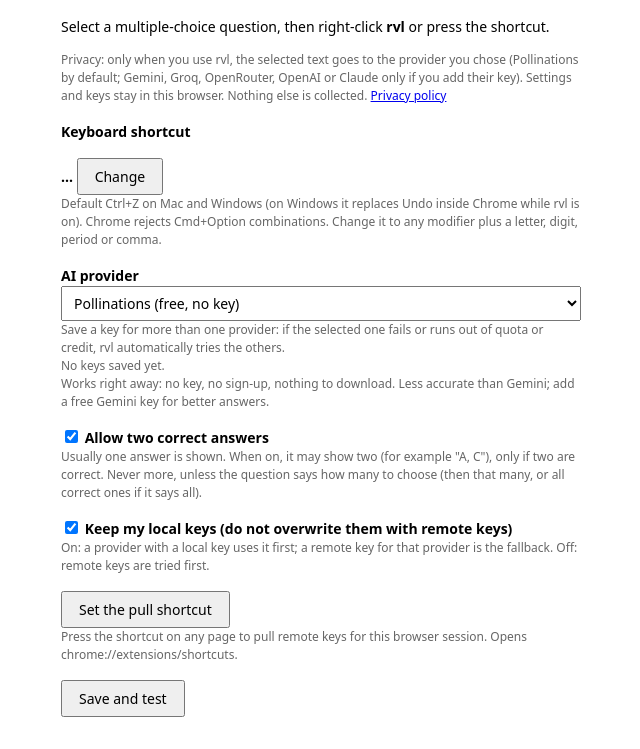
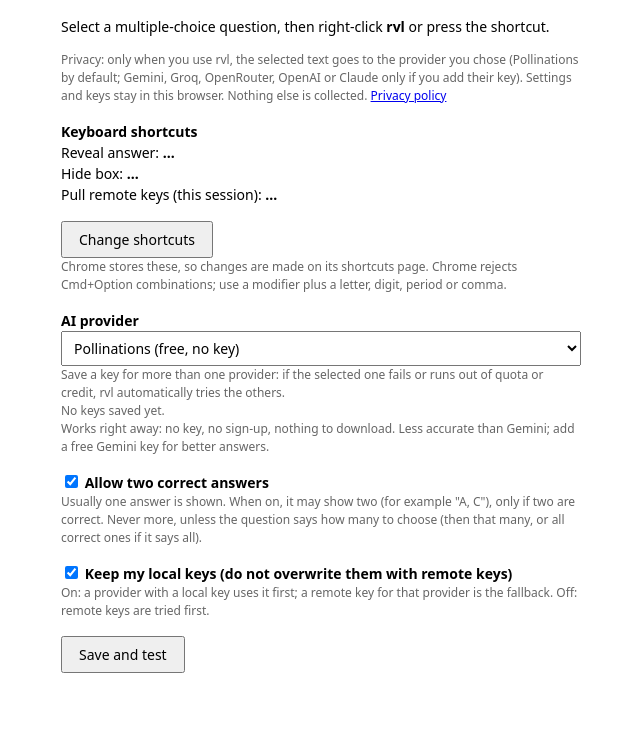
Before and after one commit to amitlas/rvl, a website with bundled scripts: page options/options.html in a window 1280 px wide. Shown: the part 77-826 px from the top of the page, without its empty margins (319-959 px from the left). After the commit the page ends 800 px from the top, so only its background shows below. Built offline with nearby package versions, Linux system fonts and the light colour scheme; some packages are replaced by stand-ins of ours; no server answers.

Commit message:
feat(options): one shortcuts section for all three commands
Co-Authored-By: Claude Haiku 5.5 <noreply@anthropic.com>

```diff
--- a/options/options.html
+++ b/options/options.html
@@ -21,9 +21,12 @@
     Settings and keys stay in this browser. Nothing else is collected.
     <a href="https://github.com/amitlas/rvl/blob/main/PRIVACY.md" target="_blank" rel="noopener">Privacy policy</a></p>
 
-  <label>Keyboard shortcut</label>
-  <div><b id="shortcut">...</b> <button id="changeShortcut" type="button">Change</button></div>
-  <div class="hint">Default Ctrl+Z on Mac and Windows (on Windows it replaces Undo inside Chrome while rvl is on). Chrome rejects Cmd+Option combinations. Change it to any modifier plus a letter, digit, period or comma.</div>
+  <label>Keyboard shortcuts</label>
+  <div>Reveal answer: <b id="shortcut-rvl">...</b></div>
+  <div>Hide box: <b id="shortcut-rvl-hide">...</b></div>
+  <div>Pull remote keys (this session): <b id="shortcut-rvl-pull-keys">...</b></div>
+  <button id="changeShortcut" type="button">Change shortcuts</button>
+  <div class="hint">Chrome stores these, so changes are made on its shortcuts page. Chrome rejects Cmd+Option combinations; use a modifier plus a letter, digit, period or comma.</div>
 
   <label for="provider">AI provider</label>
   <select id="provider"></select>
@@ -51,8 +54,6 @@
 
   <label><input id="keepLocal" type="checkbox" style="width:auto"> Keep my local keys (do not overwrite them with remote keys)</label>
   <div class="hint">On: a provider with a local key uses it first; a remote key for that provider is the fallback. Off: remote keys are tried first.</div>
-  <button id="shortcutsButton" type="button">Set the pull shortcut</button>
-  <div class="hint">Press the shortcut on any page to pull remote keys for this browser session. Opens chrome://extensions/shortcuts.</div>
 
   <button id="save">Save and test</button>
   <div id="status"></div>
--- a/options/options.js
+++ b/options/options.js
@@ -100,7 +100,6 @@ document.getElementById("toggleKey").addEventListener("click", (event) => {
 const keepLocalInput = document.getElementById("keepLocal");
 chrome.storage.local.get({ keepLocalKey: true }).then(({ keepLocalKey }) => { keepLocalInput.checked = keepLocalKey !== false; });
 keepLocalInput.addEventListener("change", () => chrome.storage.local.set({ keepLocalKey: keepLocalInput.checked }));
-document.getElementById("shortcutsButton").addEventListener("click", () => chrome.tabs.create({ url: "chrome://extensions/shortcuts" }));
 allowMultipleInput.addEventListener("change", () => {
   stored = { ...stored, allowMultiple: allowMultipleInput.checked };
   persist();
@@ -134,8 +133,10 @@ document.getElementById("save").addEventListener("click", async () => {
 
 // Chrome owns the shortcut setting; the page only shows it and links to it.
 chrome.commands.getAll().then((commands) => {
-  const shortcut = commands.find((c) => c.name === "rvl")?.shortcut;
-  document.getElementById("shortcut").textContent = shortcut || "not set";
+  for (const name of ["rvl", "rvl-hide", "rvl-pull-keys"]) {
+    const shortcut = commands.find((c) => c.name === name)?.shortcut;
+    document.getElementById(`shortcut-${name}`).textContent = shortcut || "not set";
+  }
 });
 
 document.getElementById("changeShortcut").addEventListener("click", () => {
```
